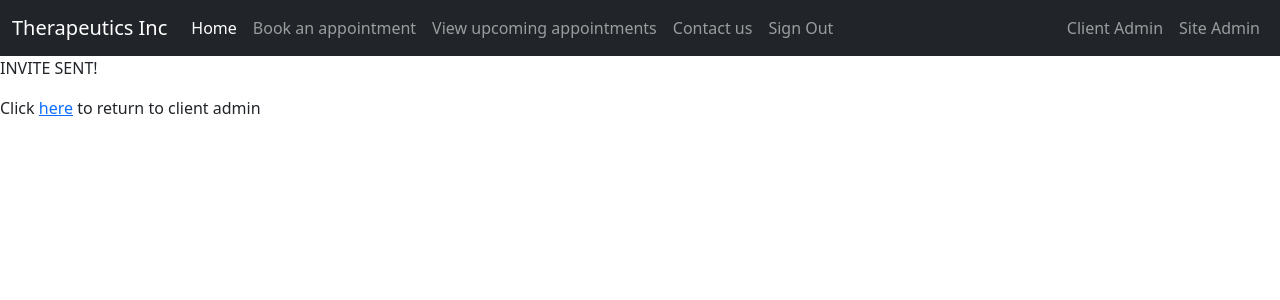
After one commit to Code-Institute-Submissions/rch79-MS4-Django-Appointment-System_JulyResub, a Django app: page /client_admin/new_invite/sent in a window 1280 px wide. The commit adds this page. Shown: the top 300 px of the page. Run offline with Django 3.2, Linux system fonts and the light colour scheme; the visitor is signed in with stand-in values (Sample User, id 1).

Commit message:
Block restricted urls from non-admin users

```diff
--- a/appointment_assist_project/urls.py
+++ b/appointment_assist_project/urls.py
@@ -20,7 +20,7 @@ from django.conf.urls.static import static
 
 
 urlpatterns = [
-    path('admin/', admin.site.urls),
+    path('not_found/', admin.site.urls),
     path('accounts/', include('allauth.urls')),
     path("invitations/", include('invitations.urls', namespace='invitations')),
     path('', include('counselling_appts.urls')),
--- a/client_admin/templates/client_admin/client_admin.html
+++ b/client_admin/templates/client_admin/client_admin.html
@@ -6,7 +6,7 @@
 
 <p>CLIENT ADMIN</p>
 <p>
-    <a href="{% url 'invite_client' %}">Send registration invite to new client</a>
+    <a href="{% url 'invite_new_client' %}">Send registration invite to new client</a>
 </p>
 <p>
     <a href="{% url 'appointment_admin' %}">MAnage appointments</a>
--- /dev/null
+++ b/client_admin/templates/client_admin/invite_confirmation.html
@@ -0,0 +1,11 @@
+{% extends 'base.html' %}
+{% load static %}
+
+{% block content %}
+
+<p>INVITE SENT!</p>
+<p>
+    Click <a href="{% url 'display_client_admin' %}">here</a> to return to client admin
+</p>
+
+{% endblock content %}
--- a/client_admin/urls.py
+++ b/client_admin/urls.py
@@ -3,7 +3,9 @@ from django.urls import path
 
 
 urlpatterns = [
-    path('', views.ClientAdminPageView.as_view(), name='client_admin'),
-    path('new_invite/', views.InviteClientPageView.as_view(), name='invite_client'),
+    path('', views.display_client_admin, name='display_client_admin'),
+    path('new_invite/', views.invite_new_client, name='invite_new_client'),
+    path('new_invite/send', views.send_invite, name='send_invite'),
+    path('new_invite/sent', views.display_invite_confirmation, name='display_invite_confirmation'),
     path('appointment_admin/', views.AppointmentAdminPageView.as_view(), name='appointment_admin'),
 ]
--- a/client_admin/views.py
+++ b/client_admin/views.py
@@ -1,16 +1,67 @@
-from django.shortcuts import render
+from django.shortcuts import render, redirect
 from django.views import generic
 from invitations.utils import get_invitation_model
+from django.http import HttpResponseNotFound
+
+#decorator to redirect non-authenticated users to login page
+from django.contrib.auth.decorators import login_required
 
 
 # Create your views here.
 
 
-class ClientAdminPageView(generic.TemplateView):
-    template_name = 'client_admin/client_admin.html'
-
-class InviteClientPageView(generic.TemplateView):
-    template_name = 'client_admin/invite_client.html'
-
 class AppointmentAdminPageView(generic.TemplateView):
     template_name = 'client_admin/appointment_admin.html'
+
+@login_required
+def display_client_admin(request):
+    '''
+    Display main client admin page
+    '''
+
+    if request.user.is_superuser:
+        return render(request, 'client_admin/client_admin.html')
+    else:
+        return HttpResponseNotFound("404 error: FIle not found")
+
+
+@login_required
+def invite_new_client(request):
+    '''
+    Display client invitation page
+    '''
+
+    if request.user.is_superuser:
+        return render(request, 'client_admin/invite_client.html')
+    else:
+        return HttpResponseNotFound("404 error: FIle not found")
+
+
+@login_required
+def display_invite_confirmation(request):
+    '''
+    Display invite sent confirmation page
+    '''
+
+    if request.user.is_superuser:
+        return render(request, 'client_admin/invite_confirmation.html')
+    else:
+        return HttpResponseNotFound("404 error: FIle not found")
+
+
+@login_required
+def send_invite(request):
+    '''
+    Send invite to new client
+    '''
+
+    if request.user.is_superuser:
+        if request.method == "POST":
+            Invitation = get_invitation_model()
+            email = request.POST.get('email')
+            invite = Invitation.create(email, inviter=request.user)
+            invite.send_invitation(request)
+
+            return redirect(display_invite_confirmation)
+    else:
+        return HttpResponseNotFound("404 error: FIle not found")
--- a/counselling_appts/views.py
+++ b/counselling_appts/views.py
@@ -71,8 +71,13 @@ def book_appointment(request):
 
     return render(request, 'counselling_appts/appointment_booking.html', context)
 
+
 @login_required
 def confirm_appointment(request):
+    '''
+    Create new Appointment object
+    '''
+
     if request.method == "POST":
         time = request.POST.get("time")
         date = request.POST.get("date")
--- a/templates/includes/main-nav.html
+++ b/templates/includes/main-nav.html
@@ -34,7 +34,7 @@
             <div class="collapse navbar-collapse justify-content-end" id="navbarText">
                 <ul class="navbar-nav ml-auto">
                     <li class="nav-item">
-                        <a class="nav-link" href="{% url 'client_admin' %}">Client Admin</a>
+                        <a class="nav-link" href="{% url 'display_client_admin' %}">Client Admin</a>
                     </li>
                     <li class="nav-item">
                         <a class="nav-link" href="{% url 'admin:index' %}">Site Admin</a>
```
Also changed, not shown: client_admin/templates/client_admin/invite_client.html (+8 -0 lines).
